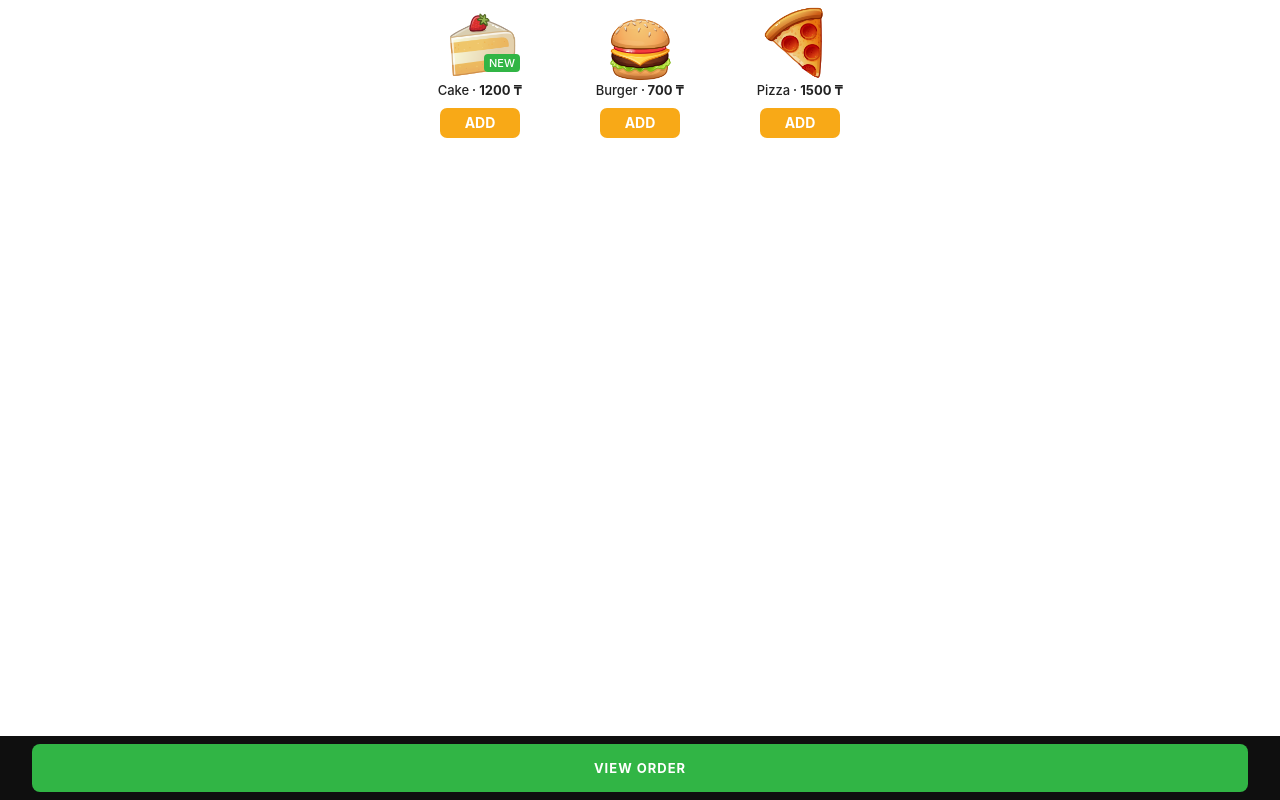
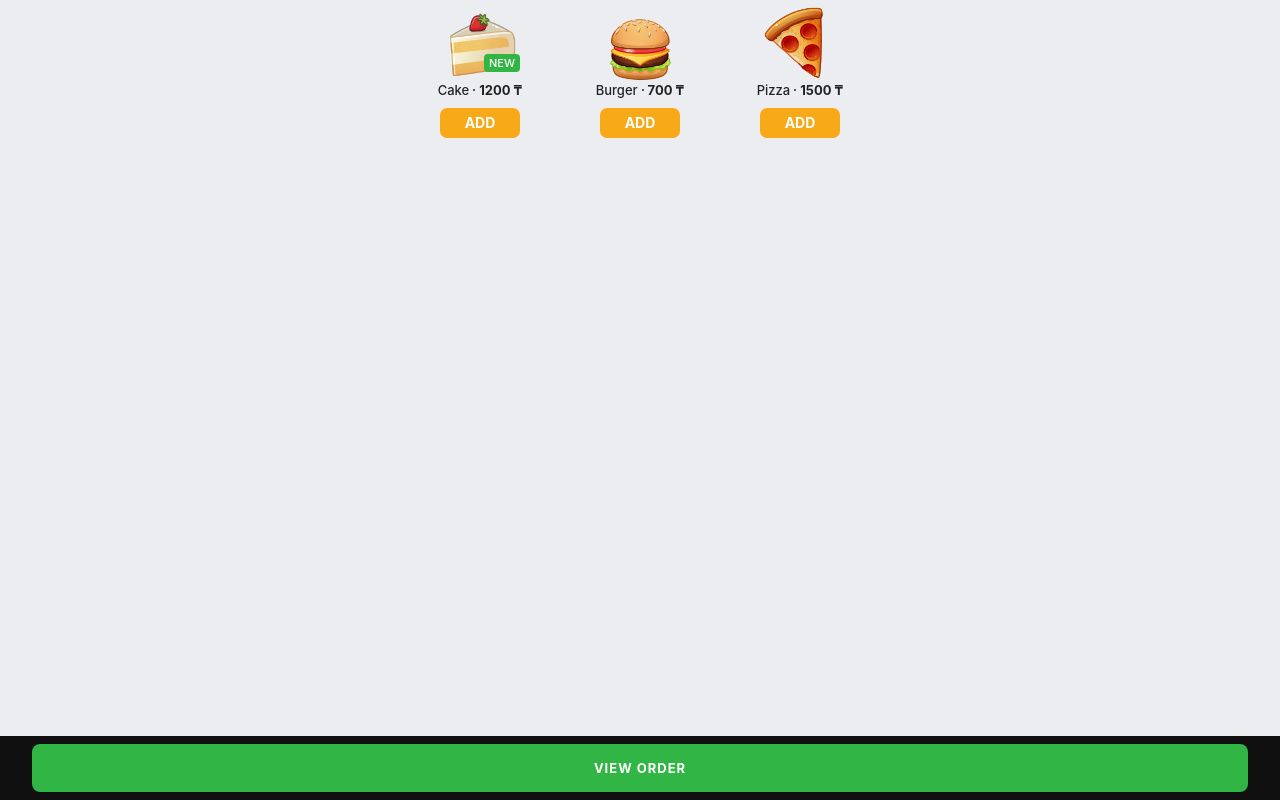
Before and after one commit to purkhanov/fast-food, a Vue app in the folder frontend/: page / in a window 1280 px wide. Built offline with nearby package versions, Linux system fonts and the light colour scheme.

Commit message:
deleted order-mode class

```diff
--- a/frontend/src/assets/css/style.css
+++ b/frontend/src/assets/css/style.css
@@ -38,7 +38,7 @@ html.dark body {
   --hint-color: #64666d;
   --placeholder-color: #5d6163;
 }
-body.order-mode {
+body {
   background-color: var(--bg-color);
 }
 
@@ -96,7 +96,7 @@ body.order-mode {
   transition: opacity var(--page-animation);
   opacity: 0;
 }
-body.order-mode .cafe-order-overview {
+body .cafe-order-overview {
   opacity: 1;
 }
 .cafe-order-header-wrap {
```
